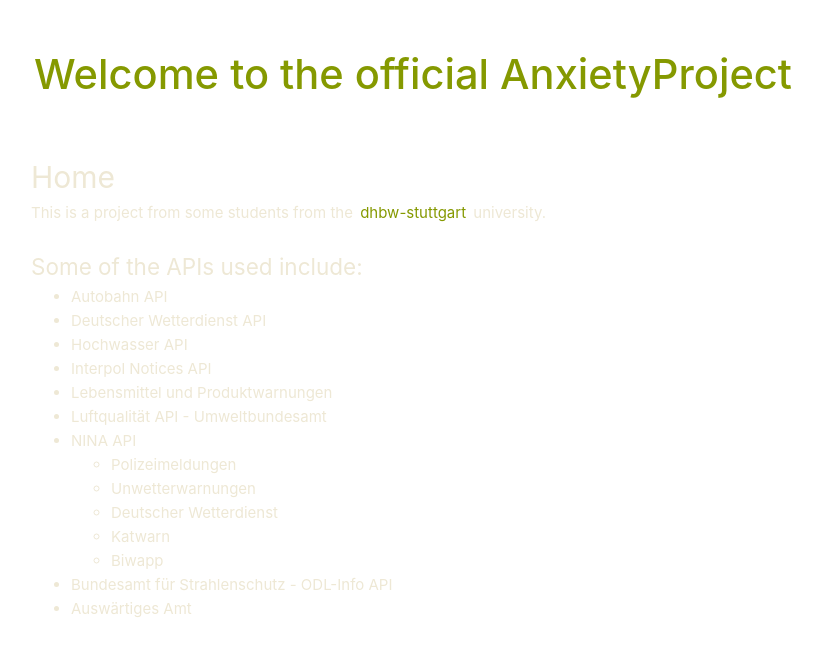
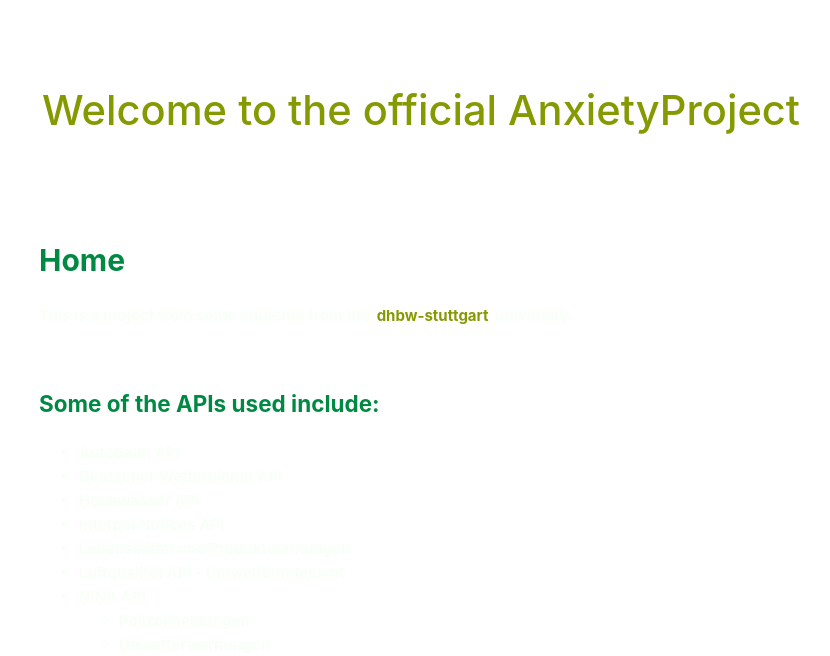
Before and after one commit to jujujuok/AnxietyFrontend, a Vue app: page / in a window 1280 px wide. Shown: the top 656 px of the page, without its empty margins (17-847 px from the left). Built offline with nearby package versions, Linux system fonts and the light colour scheme.

Commit message:
update color

```diff
--- a/src/assets/base.css
+++ b/src/assets/base.css
@@ -1,72 +1,20 @@
 /* color palette from <https://github.com/vuejs/theme> */
 :root {
-  /* Check what colors are still needed */
-  --vt-c-white: #ffffff;
-  --vt-c-white-soft: #f8f8f8;
-  --vt-c-white-mute: #f2f2f2;
+  --dark-mode-bg: rgb(26, 83, 92);
+  --dark-mode-text: rgb(247,255,247);
+  --dark-mode-red: rgb(255,107,107);
+  --dark-mode-yellow: rgb(255,230,109);
+  --dark-mode-green: rgb(133,153,0);
 
-  --vt-c-black: #181818;
-  --vt-c-black-soft: #222222;
-  --vt-c-black-mute: #282828;
+  --dark-mode-text-highlight: rgb(0, 137, 66);
+  --dark-mode-orange: rgb(203,75,22);
 
-  --vt-c-indigo: #1474d4;
-
-  --vt-c-divider-light-1: rgba(60, 60, 60, 0.29);
-  --vt-c-divider-light-2: rgba(60, 60, 60, 0.12);
-  --vt-c-divider-dark-1: rgba(84, 84, 84, 0.65);
-  --vt-c-divider-dark-2: rgba(84, 84, 84, 0.48);
-
-  --vt-c-text-light-1: var(--vt-c-indigo);
-  --vt-c-text-light-2: rgba(60, 60, 60, 0.66);
-  --vt-c-text-dark-1: var(--vt-c-white);
-  --vt-c-text-dark-2: rgba(235, 235, 235, 0.64);
-
-  --dark-mode-bg: rgb(0, 50, 63);
-  --dark-mode-text: rgb(238,232,213);
-  --dark-mode-text-highlight: rgb(181,137,0);
-  --dark-mode-orange: rgb(203,75,22);
-  --dark-mode-green: rgb(133,153,0);
   --dark-mode-blue: rgb(38,139,210);
   --dark-mode-purple: rgb(133, 0, 64);
   --dark-mode-cyan: rgb(42,161,152);
+  --dashboard-entry-color: rgb(0, 101, 123);
 }
 
-/* semantic color variables for this project */
-:root {
-  --color-background: var(--vt-c-white);
-  --color-background-soft: var(--vt-c-white-soft);
-  --color-background-mute: var(--vt-c-white-mute);
-
-  --color-border: var(--vt-c-divider-light-2);
-  --color-border-hover: var(--vt-c-divider-light-1);
-
-  --color-heading: var(--vt-c-text-light-1);
-  --color-text: var(--vt-c-text-light-1);
-
-  --section-gap: 160px;
-}
-
-@media (prefers-color-scheme: dark) {
-  :root {
-    --color-background: var(--vt-c-black);
-    --color-background-soft: var(--vt-c-black-soft);
-    --color-background-mute: var(--vt-c-black-mute);
-
-    --color-border: var(--vt-c-divider-dark-2);
-    --color-border-hover: var(--vt-c-divider-dark-1);
-
-    --color-heading: var(--vt-c-text-dark-1);
-    --color-text: var(--vt-c-text-dark-2);
-  }
-}
-
-*,
-*::before,
-*::after {
-  box-sizing: border-box;
-  margin: 0;
-  font-weight: normal;
-}
 
 body {
   min-height: 100vh;
--- a/src/assets/main.css
+++ b/src/assets/main.css
@@ -19,6 +19,11 @@
     background-color: hsla(160, 100%, 37%, 0.2);
   }
 }
+
+.text-highlight {
+  color: var(--dark-mode-text-highlight);
+}
+
 
 .orange {
   color: var(--dark-mode-orange);
--- a/src/components/DashboardEntry.vue
+++ b/src/components/DashboardEntry.vue
@@ -41,10 +41,7 @@
 </template>
 
 <style scoped>
-
-
 .dashboarditem {
-        background-color: #f0f0f0;
     border-radius: 10px;
     margin: 10px;
     padding: 10px;
@@ -54,7 +51,6 @@
     justify-content: space-between;
     width: 100%;
     height: 100px;
-        box-shadow: 0px 0px 10px 0px rgba(0,0,0,0.1);
+    box-shadow: 0px 0px 10px 0px rgba(0, 0, 0, 0.1);
 }
-
 </style>
--- a/src/views/DashboardView.vue
+++ b/src/views/DashboardView.vue
@@ -85,12 +85,12 @@
   padding: 1rem;
   border-radius: 4px;
   box-shadow: 0 2px 4px rgba(0, 0, 0, 0.1);
-  width: 33%;
+  width: 95%;
 }
 
 .dashboard .entry {
   flex: 1;
-  background-color: rgb(134, 210, 68);
+  background-color: var(--dashboard-entry-color); /** todo: dynamically with type of entry */
   padding: 1rem;
   border-radius: 4px;
   box-shadow: 0 2px 4px rgba(0, 0, 0, 0.1);
--- a/src/views/HomeView.vue
+++ b/src/views/HomeView.vue
@@ -8,7 +8,7 @@
   <Home msg="Welcome to the official AnxietyProject" />
 
   <div class="text home">
-    <h1>Home</h1>
+    <h1 class="text-highlight">Home</h1>
     <p>This is a project from some students from the
       <a href="https://www.getdigital.de/web/img/products/1100x1100/Aufkleber_Trollface.220426.webp">dhbw-stuttgart</a>
       university.
@@ -16,7 +16,7 @@
 
     <br>
 
-    <h2>Some of the APIs used include:</h2>
+    <h2 class="text-highlight">Some of the APIs used include:</h2>
     <ul>
       <li>Autobahn API</li>
       <li>Deutscher Wetterdienst API</li>
```
Also changed, not shown: src/components/Dashboard.vue (deleted). Lines whose indentation alone changed are shown as unchanged.
